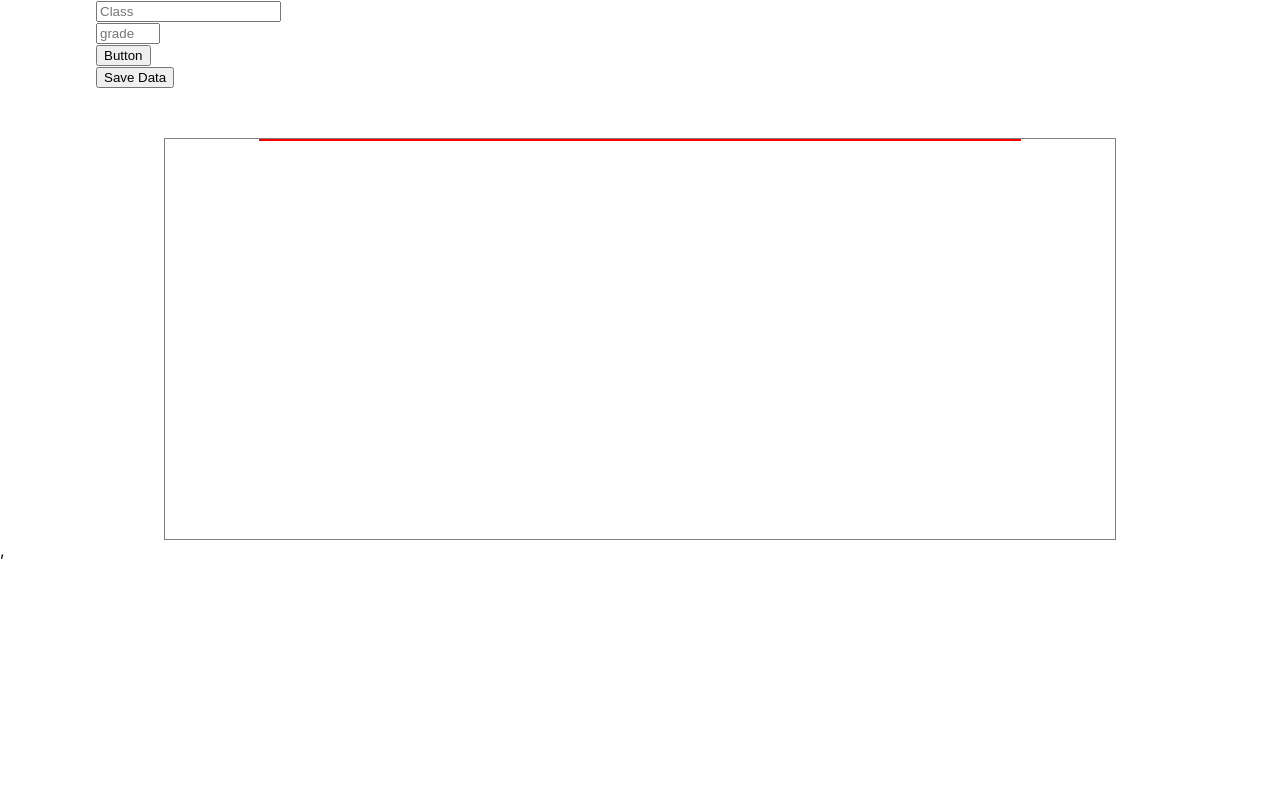
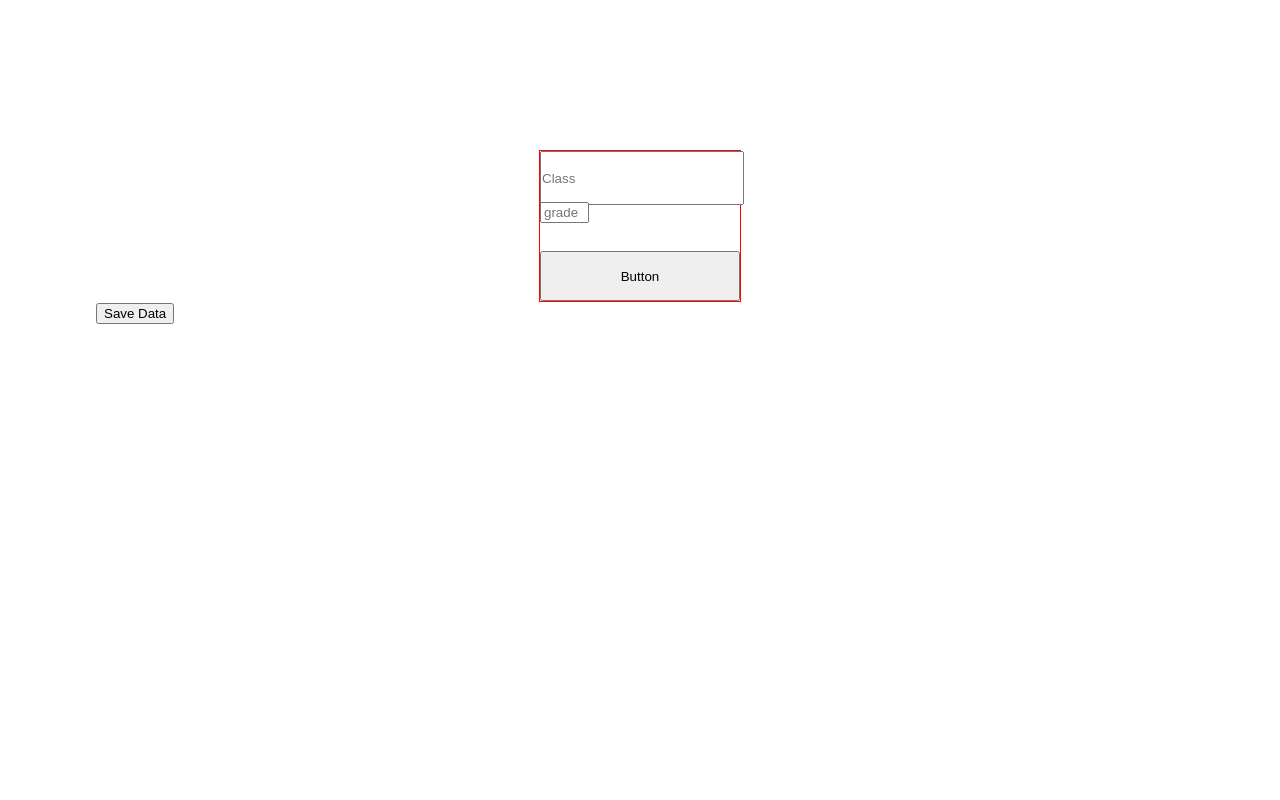
Before and after one commit to tommy-js/schoolgraph, a React (Create React App) app: page / in a window 1280 px wide. Shown: the top 800 px of the page. Built offline with nearby package versions, Linux system fonts and the light colour scheme.

Commit message:
animation and functional changes to graph

```diff
--- a/src/App.js
+++ b/src/App.js
@@ -1,10 +1,10 @@
 import React from "react";
-import BodyComp from "./components/BodyComp";
+import CompLoader from "./components/CompLoader";
 
 function App() {
   return (
     <div>
-      <BodyComp />
+      <CompLoader />
     </div>
   );
 }
--- a/src/components/AddFieldButton.js
+++ b/src/components/AddFieldButton.js
@@ -1,7 +1,12 @@
 import React from "react";
+import "../main.scss";
 
 const AddFieldButton = props => {
-  return <button onClick={props.field}>Button</button>;
+  return (
+    <button className="input_field_child" onClick={props.field}>
+      Button
+    </button>
+  );
 };
 
 export default AddFieldButton;
--- a/src/components/BodyComp.js
+++ b/src/components/BodyComp.js
@@ -18,10 +18,10 @@ function BodyComp() {
   const [addField, setAddField] = useState({ id: Math.random() * 1000 });
   const [modField, setModField] = useState([]);
   const [saveCount, setSaveCount] = useState(0);
+  const [nameState, setNameState] = useState("");
 
   function updateField() {
     setAddField(field(Math.random()));
-    console.log(addField);
   }
 
   function setFields(obj) {
@@ -32,17 +32,24 @@ function BodyComp() {
     setSaveCount(item);
   }
 
+  function updateName(e) {
+    let name = e.target.value;
+    setNameState(name);
+  }
+
   return (
     <div className="body">
-      <ClassNameField />
+      <div className="input_field_parent">
+        <ClassNameField updateName={updateName} />
         <InputField
           map={addField}
           setFields={setFields}
           countPasser={countPasser}
         />
         <AddFieldButton field={updateField} />
+      </div>
       <SaveData />
-      <Graph modField={modField} saveCount={saveCount} />
+      <Graph nameState={nameState} modField={modField} saveCount={saveCount} />
     </div>
   );
 }
--- a/src/components/ClassNameField.js
+++ b/src/components/ClassNameField.js
@@ -1,9 +1,16 @@
 import React from "react";
+import "../main.scss";
 
-function ClassNameField() {
+function ClassNameField(props) {
   return (
-    <div>
-      <input type="text" required placeholder="Class" />
+    <div className="input_field_child">
+      <input
+        className="input_field"
+        type="text"
+        required
+        placeholder="Class"
+        onChange={e => props.updateName(e)}
+      />
     </div>
   );
 }
--- /dev/null
+++ b/src/components/CompLoader.js
@@ -0,0 +1,24 @@
+import React, { useState } from "react";
+import BodyComp from "./BodyComp";
+
+function CompLoader() {
+  const [mapper, setMapper] = useState([{}]);
+
+  function addNewCourse() {
+    let courseList = {
+      id: Math.random() * 1000
+    };
+    setMapper(prev => [...prev, courseList]);
+  }
+
+  return (
+    <div>
+      {mapper.map(el => (
+        <BodyComp />
+      ))}
+      <button onClick={addNewCourse}>Add New Course</button>
+    </div>
+  );
+}
+
+export default CompLoader;
--- a/src/components/Graph.js
+++ b/src/components/Graph.js
@@ -1,21 +1,57 @@
-import React, { useState, useEffect } from "react";
+import React, { useState, useEffect, prevState } from "react";
 import GraphNode from "./GraphNode";
 import "../main.scss";
 
 function Graph(props) {
   const [graphmapper, setGraphmapper] = useState([]);
+  const [displayer, setDisplayer] = useState({ opacity: 0, top: 100 });
+  const [passVal, setPassVal] = useState(60);
+  const [totalScore, setTotalScore] = useState(0);
+  const [avg, setAvg] = useState(0);
 
   useEffect(() => {
     setGraphmapper(props.modField);
+    if (graphmapper.length > 2) {
+      setDisplayer({ opacity: 1, top: 0 });
+    }
+  }, [props.saveCount]);
+
+  useEffect(() => {
+    setTotalScore(0);
+    let checkVal = 0;
+    for (let k = 0; k < graphmapper.length; k++) {
+      checkVal = checkVal + graphmapper[k].count;
+      console.log(checkVal);
+    }
+    setAvg(checkVal / graphmapper.length);
   }, [props.saveCount]);
 
   return (
-    <div className="graph">
-      <div className="graph_node_container">
-        {graphmapper.map(el => (
-          <GraphNode count={el.count} key={el.id} total={graphmapper.length} />
-        ))}
+    <div className="graph_encloser">
+      <div className="options_sideview"></div>
+      <div
+        className="graph"
+        style={{ opacity: displayer.opacity, top: displayer.top + "px" }}
+      >
+        <div className="graph_title">
+          <span className="graph_title_span">{props.nameState}</span>
+        </div>
+        <div className="graph_node_container">
+          {graphmapper.map(el => (
+            <GraphNode
+              passVal={passVal}
+              count={el.count}
+              key={el.id}
+              total={graphmapper.length}
+            />
+          ))}
+        </div>
+        <div
+          className="pass_value"
+          style={{ height: 2 * passVal + "px" }}
+        ></div>
       </div>
+      <div className="info_sideview">Avg:{avg}</div>
     </div>
   );
 }
--- a/src/components/GraphNode.js
+++ b/src/components/GraphNode.js
@@ -3,10 +3,21 @@ import "../main.scss";
 
 function GraphNode(props) {
   const [useCount, setUseCount] = useState(props.count);
+  const [coloring, setColoring] = useState("grey");
 
   useEffect(() => {
     setUseCount(props.count);
   }, [props.count]);
+
+  useEffect(() => {
+    if (useCount >= 90) {
+      setColoring("green");
+    } else if (useCount > props.passVal && useCount < 90) {
+      setColoring("yellow");
+    } else if (useCount < props.passVal) {
+      setColoring("red");
+    }
+  });
 
   return (
     <div
@@ -18,8 +29,9 @@ function GraphNode(props) {
       <div
         className="graph_node"
         style={{
-          height: (1.4 * useCount) / (props.total / 5) + "px",
-          marginTop: (-1.4 * useCount) / (props.total / 5) + "px"
+          height: 2 * useCount + "px",
+          marginTop: -2 * useCount + "px",
+          backgroundColor: coloring
         }}
       ></div>
       <div className="node_info">
--- a/src/components/NewGrade.js
+++ b/src/components/NewGrade.js
@@ -1,16 +1,21 @@
 import React, { useState } from "react";
+import "../main.scss";
 
 function NewGrade(props) {
   const [item, setItem] = useState(0);
 
   function updateInput(e) {
     let tempItem = e.target.value;
-    setItem(tempItem);
-    props.updateMapper(tempItem, props.id);
+    if (tempItem <= 150) {
+      setItem(tempItem);
+      props.updateMapper(tempItem, props.id);
+    } else {
+      return null;
+    }
   }
 
   return (
-    <div>
+    <div className="input_field_child">
       <input
         type="number"
         placeholder="grade"
--- a/src/main.scss
+++ b/src/main.scss
@@ -5,15 +5,68 @@
   margin-right: auto;
 }
 
+.graph_encloser {
+  max-width: 1050px;
+  min-width: 500px;
+  margin-left: auto;
+  margin-right: auto;
+  margin-top: 50px;
+  margin-bottom: 50px;
+  // border: 1px solid green;
+}
+
+.graph_encloser:hover > .info_sideview,
+.options_sideview {
+  opacity: 1;
+  transition: 0.3s;
+}
+
+.options_sideview {
+  position: relative;
+  display: inline-block;
+  opacity: 0;
+  float: left;
+  height: 100%;
+  width: 15%;
+  transition: 0.3s;
+}
+
+.info_sideview {
+  position: relative;
+  display: inline-block;
+  opacity: 0;
+  float: right;
+  height: 100%;
+  width: 12%;
+  border: 1px solid red;
+  transition: 0.3s;
+}
+
 .graph {
   position: relative;
-  max-width: 950px;
-  min-width: 400px;
+  width: 70%;
+  height: 400px;
+  display: inline-block;
+  left: 50%; //Moves the element to the left by 50%
+  transform: translateX(-50%);
   margin-left: auto;
   margin-right: auto;
-  height: 400px;
+  margin-top: 50px;
+  margin-bottom: 50px;
   border: 1px solid grey;
-  margin-top: 50px;
+  transition: 3s;
+}
+
+.pass_value {
+  position: absolute;
+  width: 80%;
+  margin-left: auto;
+  margin-right: auto;
+  left: 0;
+  right: 0;
+  margin-bottom: 50px;
+  bottom: 0;
+  border-top: 1.2px dashed #0040ff;
 }
 
 .graph_node_container {
@@ -21,13 +74,12 @@
   width: 80%;
   margin-left: auto;
   margin-right: auto;
-  border: 1px solid red;
 }
 
 .container {
   position: relative;
   display: inline-block;
-  top: 300px;
+  top: 320px;
 }
 
 .graph_node {
@@ -37,8 +89,7 @@
   width: 80%;
   max-height: 300px;
   border-radius: 2.5px;
-  background-color: blue;
-  transition: 0.3s;
+  transition: 0.5s;
 }
 
 .node_info {
@@ -47,3 +98,46 @@
   width: 100%;
   margin-top: 10px;
 }
+
+.graph_title {
+  width: 100%;
+  height: 30px;
+  font-size: 22px;
+  text-align: center;
+}
+
+.graph_title_span {
+  width: auto;
+  border-bottom: 1px solid grey;
+}
+
+.input_field_parent {
+  position: relative;
+  width: 200px;
+  margin-top: 150px;
+  margin-left: auto;
+  margin-right: auto;
+  border: 1px solid red;
+}
+
+.input_field_child {
+  height: 50px;
+  width: 100%;
+}
+
+.input_field {
+  width: 100%;
+  height: 100%;
+  margin: 0;
+  padding: 0;
+}
+
+input::-webkit-outer-spin-button,
+input::-webkit-inner-spin-button {
+  -webkit-appearance: none;
+  margin: 0;
+}
+
+input[type="number"] {
+  -moz-appearance: textfield;
+}
```
Lines whose indentation alone changed are shown as unchanged.
